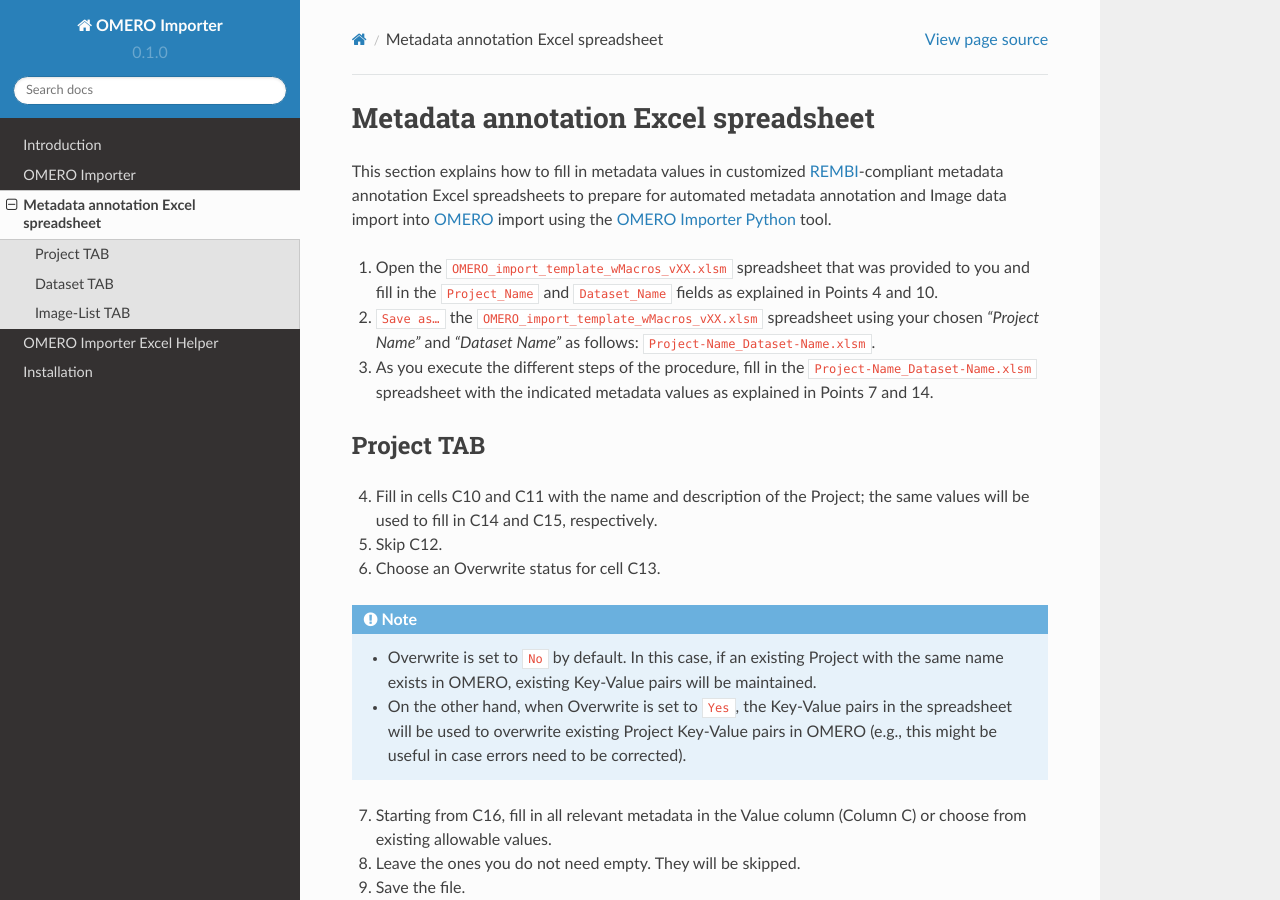
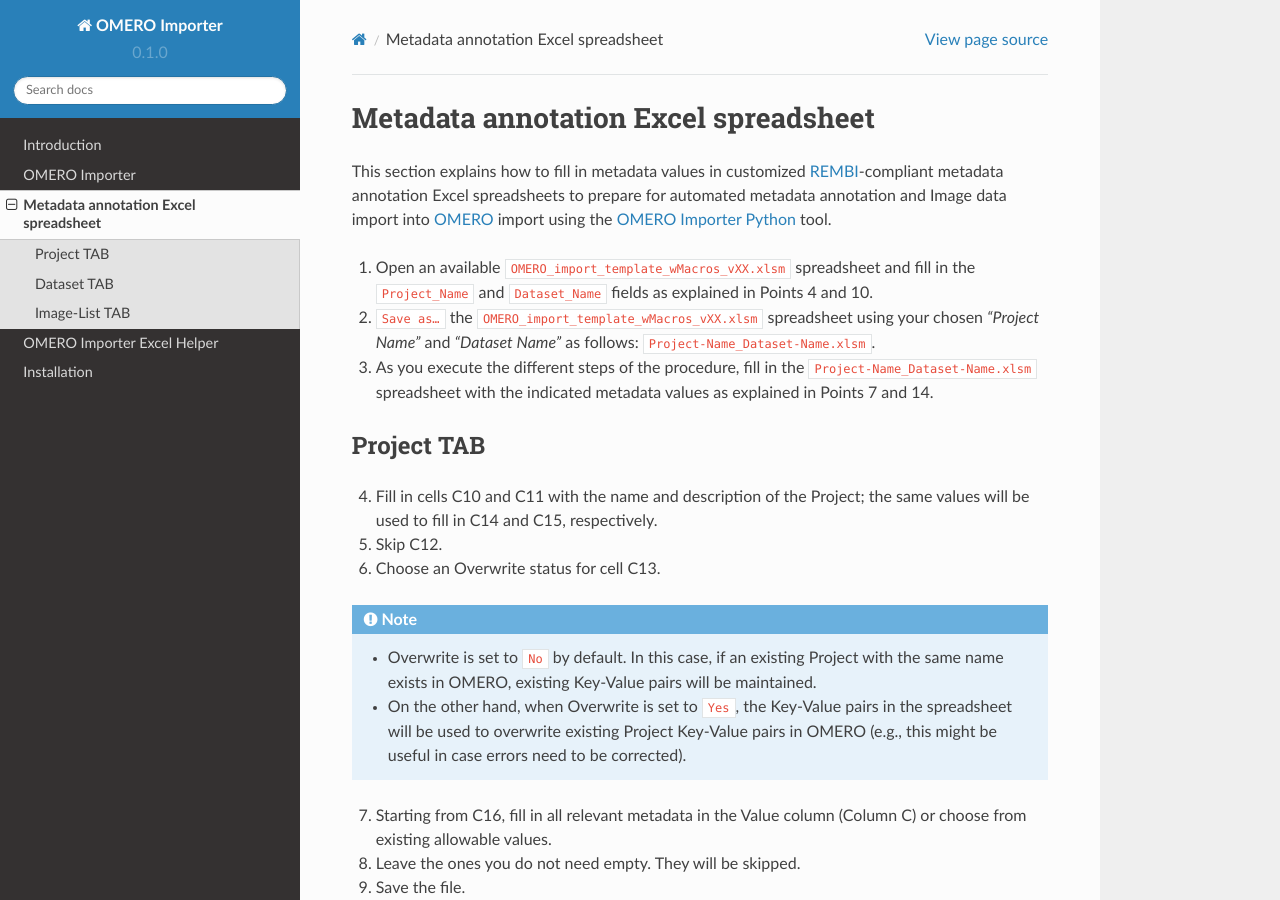
Before and after one commit to WU-BIMAC/OmeroImporterPy-docs, a Sphinx documentation site: the page built from docs/source/usage2.rst, in a window 1280 px wide and 900 px high. Built offline with Sphinx 7.4.7 and the Read the Docs theme 2.0.0, drawn with Linux system fonts in a browser that asks for light colours.

Commit message:
Update usage2.rst

```diff
--- a/docs/source/usage2.rst
+++ b/docs/source/usage2.rst
@@ -2,7 +2,7 @@
 ================================================
 This section explains how to fill in metadata values in customized `REMBI <https://doi.org/10.1038/s41592-021-01166-8>`_-compliant metadata annotation Excel spreadsheets to prepare for automated metadata annotation and Image data import into `OMERO <https://www.openmicroscopy.org/omero/scientists/>`_ import using the `OMERO Importer Python <https://github.com/WU-BIMAC/W-IDM_OmeroImporterPy>`_ tool.
 
-1.	Open the  ``OMERO_import_template_wMacros_vXX.xlsm`` spreadsheet that was provided to you and fill in the ``Project_Name`` and ``Dataset_Name`` fields as explained in Points 4 and 10.
+1.	Open an available ``OMERO_import_template_wMacros_vXX.xlsm`` spreadsheet and fill in the ``Project_Name`` and ``Dataset_Name`` fields as explained in Points 4 and 10.
 2.	``Save as…`` the ``OMERO_import_template_wMacros_vXX.xlsm`` spreadsheet using your chosen *“Project Name”* and *“Dataset Name”* as follows: ``Project-Name_Dataset-Name.xlsm``.
 3.	 As you execute the different steps of the procedure, fill in the ``Project-Name_Dataset-Name.xlsm`` spreadsheet with the indicated metadata values as explained in Points 7 and 14.
 
```
